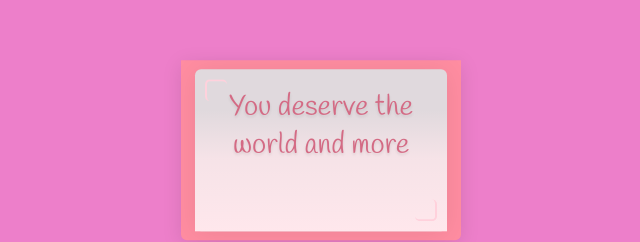
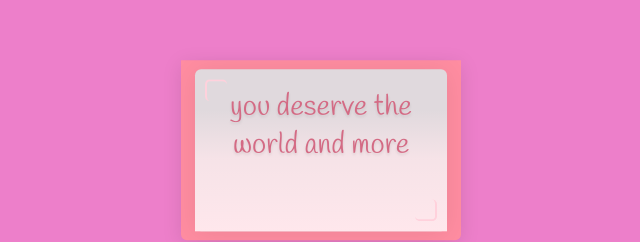
Before and after one commit to alejandromartinez2104/Valentines, a plain HTML site: page index.html in a window 1280 px wide. Shown: the part 120-362 px from the top of the page, 319-959 px from the left. Drawn offline with nearby package versions, Linux system fonts and the light colour scheme.

Commit message:
Update index.html

```diff
--- a/index.html
+++ b/index.html
@@ -269,7 +269,7 @@
                 <div class="letter-corner corner-tl"></div>
                 <div class="letter-corner corner-br"></div>
                 <div class="message">
-                    <p>You deserve the</p>
+                    <p>you deserve the</p>
                     <p>world and more</p>
                 </div>
             </div>
```
